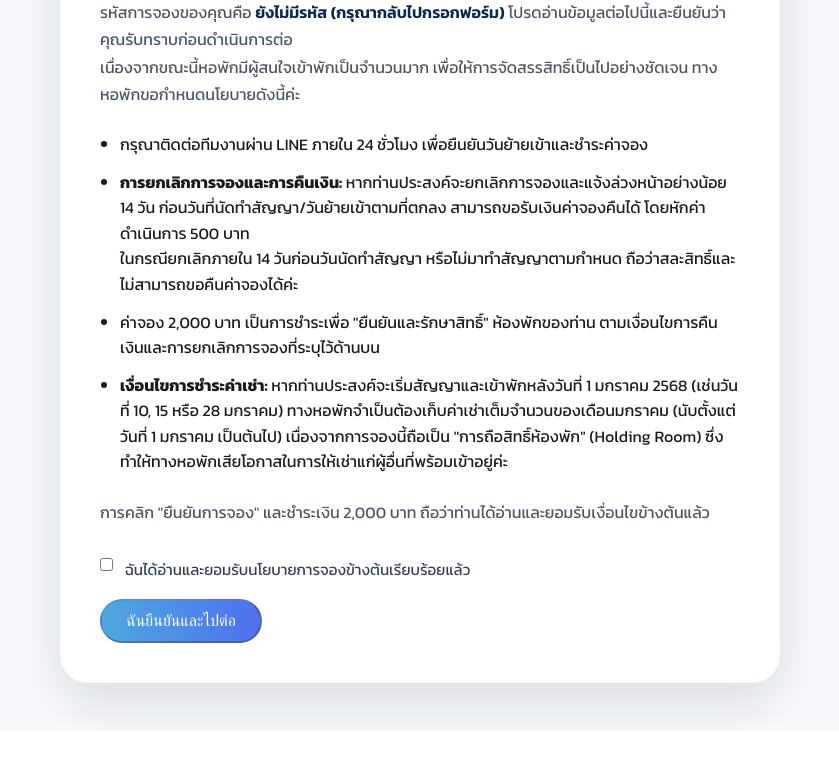
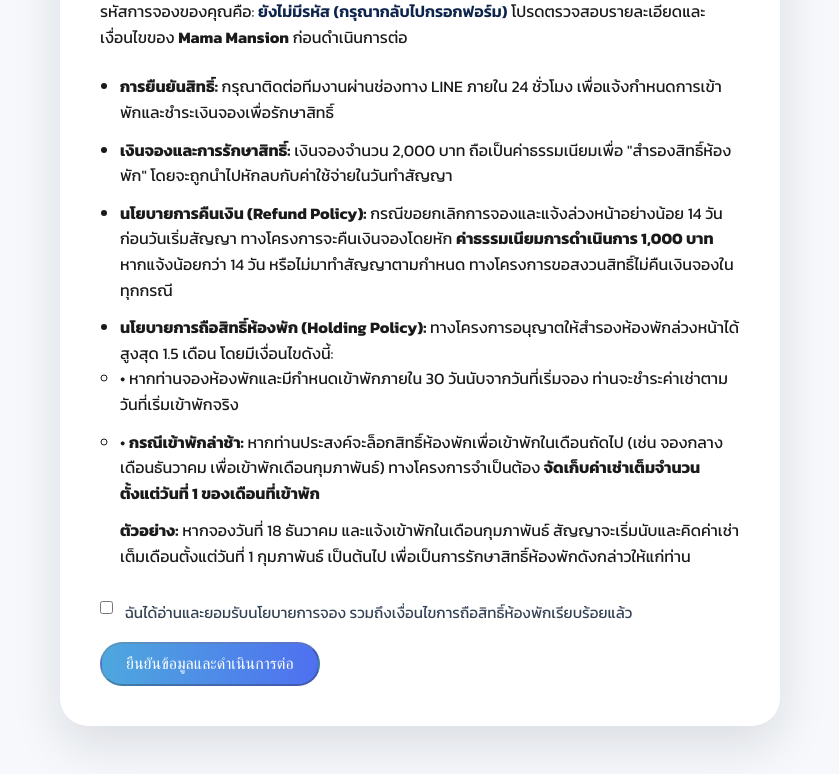
Before and after one commit to mamamansion99/main, a plain HTML site: page policy.html in a window 1280 px wide. Shown: the part 148-922 px from the top of the page, without its empty margins (220-1059 px from the left). Before the commit the page ends 879 px from the top, so only its background shows below. Drawn offline with Linux system fonts and the light colour scheme.

Commit message:
Update policy wording

```diff
--- a/policy.html
+++ b/policy.html
@@ -77,49 +77,52 @@
 <body>
   <div class="policy-wrap">
     <div class="policy-card">
-      <h1>ยืนยันนโยบายและเงื่อนไข</h1>
-      <p>
-        รหัสการจองของคุณคือ <span class="reservation-code" id="policy-reservation-code">—</span>
-        โปรดอ่านข้อมูลต่อไปนี้และยืนยันว่าคุณรับทราบก่อนดำเนินการต่อ
-      </p>
-      <p>
-        เนื่องจากขณะนี้หอพักมีผู้สนใจเข้าพักเป็นจำนวนมาก เพื่อให้การจัดสรรสิทธิ์เป็นไปอย่างชัดเจน
-        ทางหอพักขอกำหนดนโยบายดังนี้ค่ะ
-      </p>
+      <h1>ยืนยันนโยบายและเงื่อนไขการจอง</h1>
+
+      <div class="intro-text">
+        รหัสการจองของคุณคือ:
+        <span class="reservation-code" id="policy-reservation-code">กำลังโหลด...</span>
+        โปรดตรวจสอบรายละเอียดและเงื่อนไขของ <strong>Mama Mansion</strong> ก่อนดำเนินการต่อ
+      </div>
 
       <ul class="policy-list">
-        <li>กรุณาติดต่อทีมงานผ่าน LINE ภายใน 24 ชั่วโมง เพื่อยืนยันวันย้ายเข้าและชำระค่าจอง</li>
         <li>
-          <strong>การยกเลิกการจองและการคืนเงิน:</strong>
-          หากท่านประสงค์จะยกเลิกการจองและแจ้งล่วงหน้าอย่างน้อย 14 วัน
-          ก่อนวันที่นัดทำสัญญา/วันย้ายเข้าตามที่ตกลง สามารถขอรับเงินค่าจองคืนได้
-          โดยหักค่าดำเนินการ 500 บาท
-          <br>
-          ในกรณียกเลิกภายใน 14 วันก่อนวันนัดทำสัญญา หรือไม่มาทำสัญญาตามกำหนด
-          ถือว่าสละสิทธิ์และไม่สามารถขอคืนค่าจองได้ค่ะ
+          <strong>การยืนยันสิทธิ์:</strong> กรุณาติดต่อทีมงานผ่านช่องทาง LINE ภายใน 24 ชั่วโมง
+          เพื่อแจ้งกำหนดการเข้าพักและชำระเงินจองเพื่อรักษาสิทธิ์
         </li>
         <li>
-          ค่าจอง 2,000 บาท เป็นการชำระเพื่อ "ยืนยันและรักษาสิทธิ์" ห้องพักของท่าน
-          ตามเงื่อนไขการคืนเงินและการยกเลิกการจองที่ระบุไว้ด้านบน
+          <strong>เงินจองและการรักษาสิทธิ์:</strong>
+          เงินจองจำนวน 2,000 บาท ถือเป็นค่าธรรมเนียมเพื่อ "สำรองสิทธิ์ห้องพัก"
+          โดยจะถูกนำไปหักลบกับค่าใช้จ่ายในวันทำสัญญา
         </li>
         <li>
-          <strong>เงื่อนไขการชำระค่าเช่า:</strong>
-          หากท่านประสงค์จะเริ่มสัญญาและเข้าพักหลังวันที่ 1 มกราคม 2568 (เช่นวันที่ 10, 15 หรือ 28 มกราคม)
-          ทางหอพักจำเป็นต้องเก็บค่าเช่าเต็มจำนวนของเดือนมกราคม (นับตั้งแต่วันที่ 1 มกราคม เป็นต้นไป)
-          เนื่องจากการจองนี้ถือเป็น "การถือสิทธิ์ห้องพัก" (Holding Room) ซึ่งทำให้ทางหอพักเสียโอกาสในการให้เช่าแก่ผู้อื่นที่พร้อมเข้าอยู่ค่ะ
+          <strong>นโยบายการคืนเงิน (Refund Policy):</strong>
+          กรณีขอยกเลิกการจองและแจ้งล่วงหน้าอย่างน้อย 14 วันก่อนวันเริ่มสัญญา
+          ทางโครงการจะคืนเงินจองโดยหัก <strong>ค่าธรรมเนียมการดำเนินการ 1,000 บาท</strong>
+          หากแจ้งน้อยกว่า 14 วัน หรือไม่มาทำสัญญาตามกำหนด
+          ทางโครงการขอสงวนสิทธิ์ไม่คืนเงินจองในทุกกรณี
+        </li>
+        <li>
+          <strong>นโยบายการถือสิทธิ์ห้องพัก (Holding Policy):</strong>
+          ทางโครงการอนุญาตให้สำรองห้องพักล่วงหน้าได้สูงสุด 1.5 เดือน โดยมีเงื่อนไขดังนี้:
+          <ul class="sub-policy">
+            <li>• หากท่านจองห้องพักและมีกำหนดเข้าพักภายใน 30 วันนับจากวันที่เริ่มจอง ท่านจะชำระค่าเช่าตามวันที่เริ่มเข้าพักจริง</li>
+            <li>• <strong>กรณีเข้าพักล่าช้า:</strong> หากท่านประสงค์จะล็อกสิทธิ์ห้องพักเพื่อเข้าพักในเดือนถัดไป (เช่น จองกลางเดือนธันวาคม เพื่อเข้าพักเดือนกุมภาพันธ์) ทางโครงการจำเป็นต้อง <strong>จัดเก็บค่าเช่าเต็มจำนวนตั้งแต่วันที่ 1 ของเดือนที่เข้าพัก</strong></li>
+          </ul>
+          <div class="highlight-box">
+            <strong>ตัวอย่าง:</strong> หากจองวันที่ 18 ธันวาคม และแจ้งเข้าพักในเดือนกุมภาพันธ์
+            สัญญาจะเริ่มนับและคิดค่าเช่าเต็มเดือนตั้งแต่วันที่ 1 กุมภาพันธ์ เป็นต้นไป
+            เพื่อเป็นการรักษาสิทธิ์ห้องพักดังกล่าวให้แก่ท่าน
+          </div>
         </li>
       </ul>
-
-      <p>
-        การคลิก "ยืนยันการจอง" และชำระเงิน 2,000 บาท ถือว่าท่านได้อ่านและยอมรับเงื่อนไขข้างต้นแล้ว
-      </p>
 
       <div class="policy-actions">
         <label>
           <input type="checkbox" id="policy-ack-checkbox">
-          <span>ฉันได้อ่านและยอมรับนโยบายการจองข้างต้นเรียบร้อยแล้ว</span>
+          <span>ฉันได้อ่านและยอมรับนโยบายการจอง รวมถึงเงื่อนไขการถือสิทธิ์ห้องพักเรียบร้อยแล้ว</span>
         </label>
-        <button class="btn" type="button" id="policy-ack-btn" disabled>ฉันยืนยันและไปต่อ</button>
+        <button class="btn" type="button" id="policy-ack-btn" disabled>ยืนยันข้อมูลและดำเนินการต่อ</button>
       </div>
     </div>
   </div>
```
